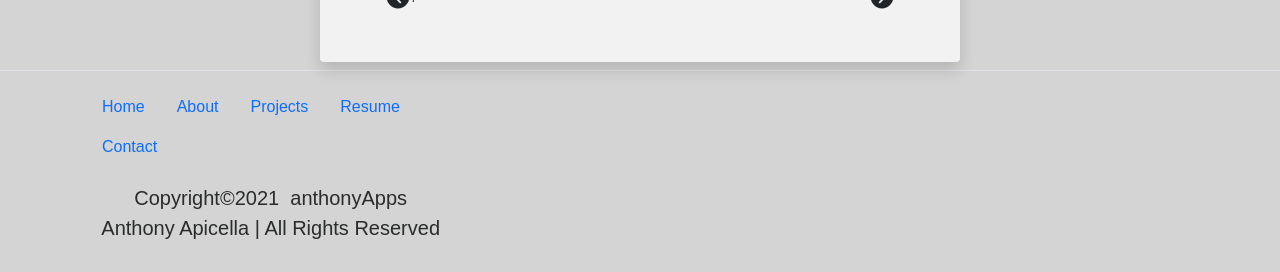
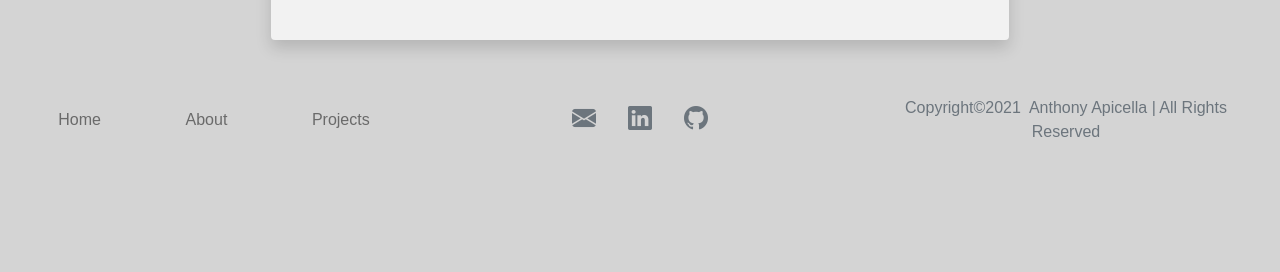
Before and after one commit to anthonyapicella/react-portfolio, a React (Create React App) app: page /xp in a window 1280 px wide. Shown: the part 1005-1277 px from the top of the page. After the commit the page ends 1173 px from the top, so only its background shows below. Built offline with nearby package versions, Linux system fonts and the light colour scheme; a web font is replaced by a local one.

Commit message:
finished projects page, footer and paused resume/contact

```diff
--- a/src/App.css
+++ b/src/App.css
@@ -1,6 +1,6 @@
 :root {
 	--primary: #083359;
-	--secondary: #024873;
+	--secondary: #6c757d;
 	--tertiary: rgb(212, 212, 212);
 	--dark: #292b2c;
 	--light: #f2f2f2;
--- a/src/App.js
+++ b/src/App.js
@@ -28,14 +28,14 @@ function App() {
 	return (
 		<Router>
 			<Navbar />
-			<ScrollToButton />
+			<ScrollToButton/>
 			<ScrollToTop />
 			<Switch>
 				<Route path='/' exact component={Hero} />
 				<Route path='/about' exact component={AboutMe} />
 				<Route path='/projects' exact component={Projects} />
 				<Route path='/resumepage' exact component={ResumePage} />
-				<Route path='/contact' exact component={Contact} />
+				{/* <Route path='/contact' exact component={Contact} /> */}
 				<Route path='/versatile-voice-studio' exact component={VvsProjectCard} />
 				<Route path='/employee-tracker' exact component={EmpTrackProjectCard} />
 				<Route path='/weather' exact component={WeatherProjectCard} />
--- a/src/components/Footer.js
+++ b/src/components/Footer.js
@@ -1,4 +1,6 @@
 import React from 'react';
+// font awesome
+
 import {
 	Navbar,
 	Nav,
@@ -12,60 +14,93 @@ import { Link } from 'react-router-dom';
 
 const Footer = () => {
 	return (
-		<div className='footer border-top sticky-bottom'>
-			<div className='container p-3'>
-				<div className='col-lg-4 col-md-4 col-sm-6 col-12 order-md-2 order-xs-1'>
-					<div className='row'>
-						<Nav className='mx-auto'>
-							<Nav.Link eventKey='1' as={Link} to='/'>
+		<Navbar
+			className='row mt-3 justify-content-around'
+			id='navbarTop'
+			sticky='bottom'
+			collapseOnSelect
+			expand='sm'
+			bg='transparent'
+			variant='light'
+		>
+			<div className='col-lg-4 col-md-4 col-sm-6 col-xs-12 '>
+				<div className='align-items-center'>
+					<Nav className='mx-auto text-center footer-nav'>
+						<Nav.Link className='mx-auto' eventKey='1' as={Link} to='/'>
 							Home
 						</Nav.Link>
-							<Nav.Link eventKey='2' as={Link} to='/about'>
+						<Nav.Link className='mx-auto' eventKey='2' as={Link} to='/about'>
 							About
 						</Nav.Link>
-							<Nav.Link eventKey='2' as={Link} to='/projects'>
+						<Nav.Link className='mx-auto' eventKey='2' as={Link} to='/projects'>
 							Projects
 						</Nav.Link>
-							<Nav.Link eventKey='2' as={Link} to='/resumepage'>
+						{/* <Nav.Link
+							className='mx-auto'
+							eventKey='2'
+							as={Link}
+							to='/resumepage'
+						>
 							Resume
-							</Nav.Link>
-							<Nav.Link eventKey='2' as={Link} to='/contact'>
+						</Nav.Link> */}
+						{/* <Nav.Link eventKey='2' as={Link} to='/contact'>
 						Contact
-							</Nav.Link>
+					</Nav.Link> */}
 					</Nav>
 				</div>
 			</div>
-				<div className='col-lg-4 col-md-4 col-sm-12 col-12 align-items-center order-last'>
-					<div className='row mx-auto d-block d-sm-none'>
-						<div className='row'>
-							<Nav.Link className='col-4 p-3'>
+			<div className='col-lg-4 col-md-4 col-sm-12 col-xs-12 '>
+				<div className='mx-auto d-flex justify-content-center'>
+					<Nav.Item className=''>
+						<Nav.Link
+							className='col-4 p-3 text-center'
+							href='mailto:anthony@anthonyapps.com'
+						>
 							<i
-									className='bi bi-envelope-fill h4'
-									style={{ color: 'var(--tertiary)' }}
+								className='bi bi-envelope-fill h4  secondary'
+								style={{ color: 'var(--secondary)' }}
 							></i>
 						</Nav.Link>
-							<Nav.Link className='col-4 p-3'>
+					</Nav.Item>
+					<Nav.Item className=''>
+						<Nav.Link
+							className='col-4 p-3 text-center'
+							href='https://www.linkedin.com/in/anthonyapicella/'
+							target='_blank'
+						>
 							<i
-									className='bi bi-github h4'
-									style={{ color: 'var(--tertiary)' }}
+								className='bi bi-linkedin h4 secondary'
+								style={{ color: 'var(--secondary)' }}
 							></i>
 						</Nav.Link>
-							<Nav.Link className='col-4 p-3'>
+					</Nav.Item>
+					<Nav.Item className=''>
+						<Nav.Link
+							className='col-4 p-3 text-center'
+							href='https://github.com/anthonyapicella'
+							target='_blank'
+						>
 							<i
-									className='bi bi-linkedin h4'
-									style={{ color: 'var(--tertiary)' }}
+								className='bi bi-github h4 secondary'
+								style={{ color: 'var(--secondary)' }}
 							></i>
 						</Nav.Link>
+					</Nav.Item>
 				</div>
 			</div>
-					<p className='pt-3 text-center footer-nav'>
+			<div className='col-lg-4 col-md-4 col-sm-12 col-xs-12'>
+				<div>
+					<div
+						className='text-center p-3'
+						style={{ color: 'var(--secondary)' }}
+					>
 						Copyright&copy;
-						{new Date().getFullYear()}&nbsp; anthonyApps Anthony Apicella | All
-						Rights Reserved
-					</p>
+						{new Date().getFullYear()}&nbsp; Anthony Apicella | All Rights
+						Reserved
 					</div>
 				</div>
 			</div>
+		</Navbar>
 	);
 };
 
--- a/src/components/Navbar.js
+++ b/src/components/Navbar.js
@@ -39,31 +39,40 @@ const NavTop = () => {
 						<Nav.Link eventKey='2' as={Link} to='/projects'>
 							Projects
 						</Nav.Link>
-						<Nav.Link eventKey='2' as={Link} to='/resumepage'>
+						{/* <Nav.Link eventKey='2' as={Link} to='/resumepage'>
 							Resume
-						</Nav.Link>
-						<Nav.Link eventKey='2' as={Link} to='/contact'>
+						</Nav.Link> */}
+						{/* <Nav.Link eventKey='2' as={Link} to='/contact'>
 							Contact
-						</Nav.Link>
-
-
+						</Nav.Link> */}
 					</Nav>
 				</Navbar.Collapse>
 				<div className='row d-none d-sm-block'>
 					<div className='row'>
-						<Nav.Link className='col-4 p-3'>
+						<Nav.Link
+							className='col-4 p-3'
+							href='mailto:anthony@anthonyapps.com'
+						>
 							<i
 								className='bi bi-envelope-fill h4'
 								style={{ color: 'var(--tertiary)' }}
 							></i>
 						</Nav.Link>
-						<Nav.Link className='col-4 p-3'>
+						<Nav.Link
+							className='col-4 p-3'
+							href='https://www.linkedin.com/in/anthonyapicella/'
+							target='_blank'
+						>
 							<i
 								className='bi bi-github h4'
 								style={{ color: 'var(--tertiary)' }}
 							></i>
 						</Nav.Link>
-						<Nav.Link className='col-4 p-3'>
+						<Nav.Link
+							className='col-4 p-3'
+							href='https://github.com/anthonyapicella'
+							target='_blank'
+						>
 							<i
 								className='bi bi-linkedin h4'
 								style={{ color: 'var(--tertiary)' }}
--- a/src/components/ProjectCards/EcommerceProjectCard.js
+++ b/src/components/ProjectCards/EcommerceProjectCard.js
@@ -25,9 +25,9 @@ import { Button } from 'react-bootstrap';
 
 const EcommerceProjectCard = () => {
 	return (
-		<>
+		<div className='p-2'>
 			<Card
-				className='m-2 border-0 shadow col-sm-12 col-md-10 col-lg-8 col-xl-6 mx-auto'
+				className='m-2 border-0 shadow col-sm-12 col-md-10 col-lg-8 col-xl-7 mx-auto'
 				style={{ backgroundColor: 'var(--light)' }}
 				border='dark'
 			>
@@ -125,7 +125,7 @@ const EcommerceProjectCard = () => {
 					</div>
 				</Card.Body>
 			</Card>
-		</>
+		</div>
 	);
 };
 
--- a/src/components/ProjectCards/TeamProProjectCard.js
+++ b/src/components/ProjectCards/TeamProProjectCard.js
@@ -27,9 +27,9 @@ import { Button } from 'react-bootstrap';
 
 const TeamProProjectCard = () => {
 	return (
-		<>
+		<div className='p-2'>
 			<Card
-				className='m-2 border-0 shadow col-sm-12 col-md-10 col-lg-8 col-xl-6 mx-auto'
+				className='m-2 border-0 shadow col-sm-12 col-md-10 col-lg-8 col-xl-7 mx-auto'
 				style={{ backgroundColor: 'var(--light)' }}
 				border='dark'
 			>
@@ -140,7 +140,7 @@ const TeamProProjectCard = () => {
 					</div>
 				</Card.Body>
 			</Card>
-		</>
+		</div>
 	);
 };
 
--- a/src/components/ProjectCards/WeatherProjectCard.js
+++ b/src/components/ProjectCards/WeatherProjectCard.js
@@ -25,9 +25,9 @@ import { Button } from 'react-bootstrap';
 
 const WeatherProjectCard = () => {
 	return (
-		<>
+		<div className='p-2'>
 			<Card
-				className=' m-2 border-0 shadow col-md-6 mx-auto'
+				className='m-2 border-0 shadow col-sm-12 col-md-10 col-lg-8 col-xl-7 mx-auto'
 				style={{ backgroundColor: 'var(--light)' }}
 				border='dark'
 			>
@@ -111,7 +111,7 @@ const WeatherProjectCard = () => {
 					</div>
 				</Card.Body>
 			</Card>
-		</>
+		</div>
 	);
 };
 
--- a/src/components/ProjectCards/XpProjectCard.js
+++ b/src/components/ProjectCards/XpProjectCard.js
@@ -19,9 +19,9 @@ import { Button } from 'react-bootstrap';
 
 const XpProjectCard = () => {
 	return (
-		<>
+		<div className='p-2'>
 			<Card
-				className=' m-2 border-0 shadow col-md-6 mx-auto'
+				className='m-2 border-0 shadow col-sm-12 col-md-10 col-lg-8 col-xl-7 mx-auto'
 				style={{ backgroundColor: 'var(--light)' }}
 				border='dark'
 			>
@@ -116,7 +116,7 @@ const XpProjectCard = () => {
 					</div>
 				</Card.Body>
 			</Card>
-		</>
+		</div>
 	);
 };
 
--- a/src/components/ScrollUp/scrollUp.css
+++ b/src/components/ScrollUp/scrollUp.css
@@ -4,7 +4,7 @@
 	cursor: pointer;
 	bottom: 80px;
 	right: 0;
-	z-index: 1;
+	z-index: 999;
 	text-align: center;
 	height: 45px;
 	line-height: 46px;
```
Also changed, not shown: 43 other files (tests, documents, lock files or other folders). Lines whose indentation alone changed are shown as unchanged.
